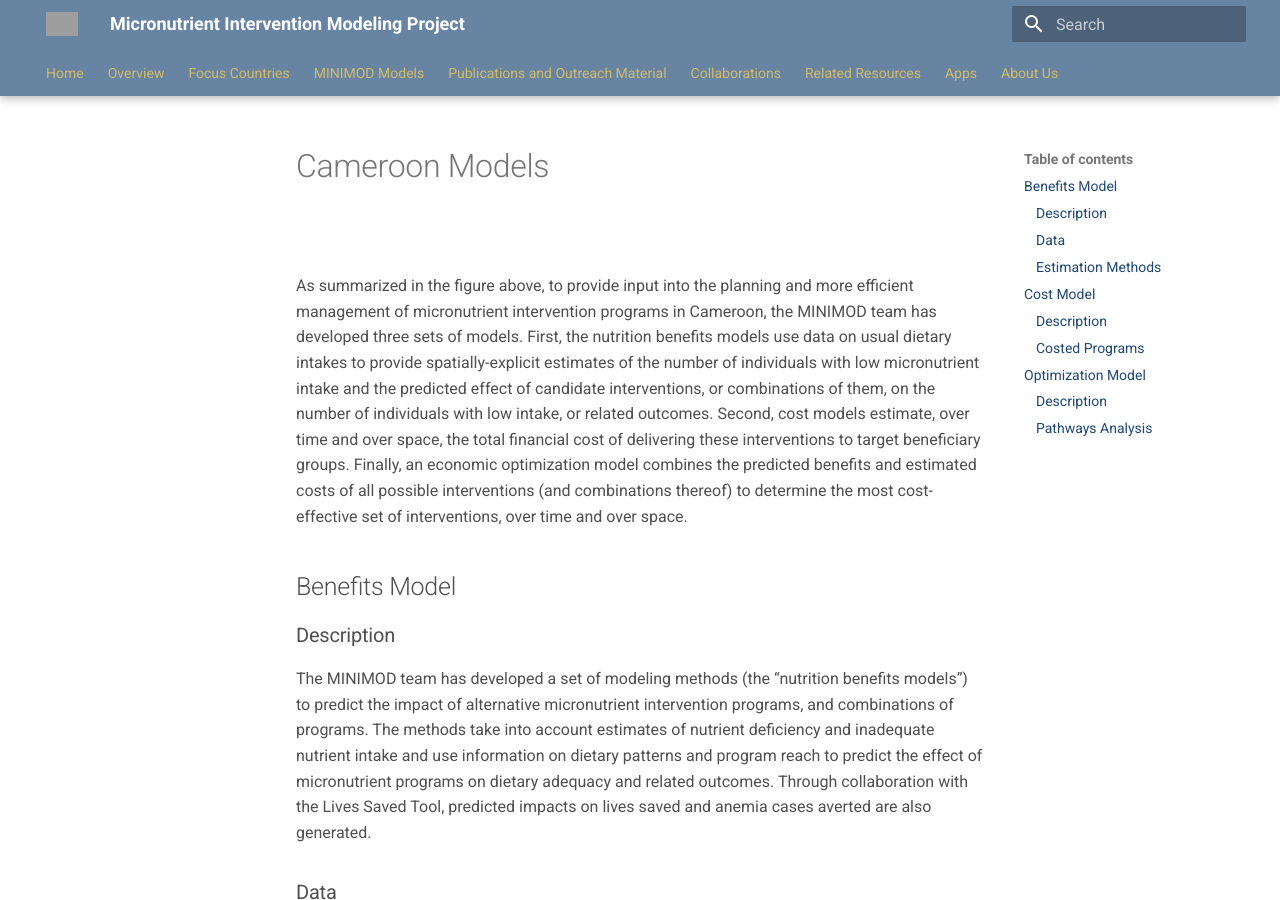
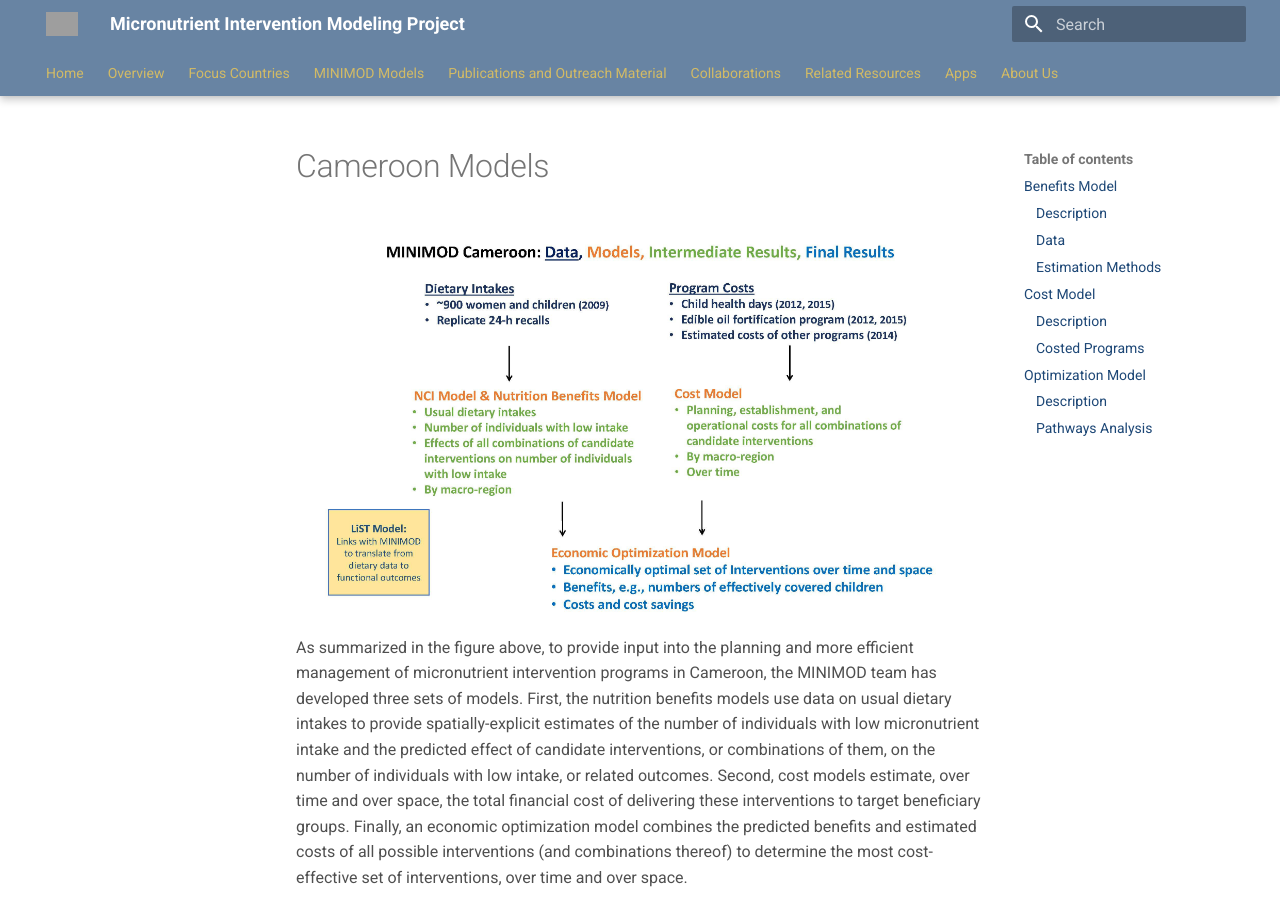
Before and after one commit to minimod-nutrition/minimod-website, an MkDocs documentation site: the page built from docs/minimod_models/minimod_nutritional/minimod_full_tool/models.md, in a window 1280 px wide and 900 px high. Built offline with MkDocs 1.6.1 and Material for MkDocs 9.7.7, drawn with Linux system fonts in a browser that asks for light colours; nearby versions of some CDN libraries; grey boxes are pictures that could not be loaded.

Commit message:
Fix broken images

```diff
--- a/docs/minimod_models/minimod_nutritional/minimod_full_tool/models.md
+++ b/docs/minimod_models/minimod_nutritional/minimod_full_tool/models.md
@@ -1,6 +1,6 @@
 # Cameroon Models
 
-![](../../pictures/models.jpg)
+![](../../../pictures/models.jpg)
 
 As summarized in the figure above, to provide input into the planning and more efficient management of micronutrient intervention programs in Cameroon, the MINIMOD team has developed three sets of models. First, the nutrition benefits models use data on usual dietary intakes to provide spatially-explicit estimates of the number of individuals with low micronutrient intake and the predicted effect of candidate interventions, or combinations of them, on the number of individuals with low intake, or related outcomes. Second, cost models estimate, over time and over space, the total financial cost of delivering these interventions to target beneficiary groups. Finally, an economic optimization model combines the predicted benefits and estimated costs of all possible interventions (and combinations thereof) to determine the most cost-effective set of interventions, over time and over space.
 
@@ -16,7 +16,7 @@ The nutrition benefits models use dietary intake data that were collected using
 
 ### Estimation Methods
 
-![](../../pictures/folate_distributions_2.jpg)
+![](../../../pictures/folate_distributions_2.jpg)
 
 Details of the dietary modeling methods are available [here](https://www.ncbi.nlm.nih.gov/pubmed/25332482) and [here](http://journals.sagepub.com/doi/abs/10.1177/0379572115595888).
 
```
